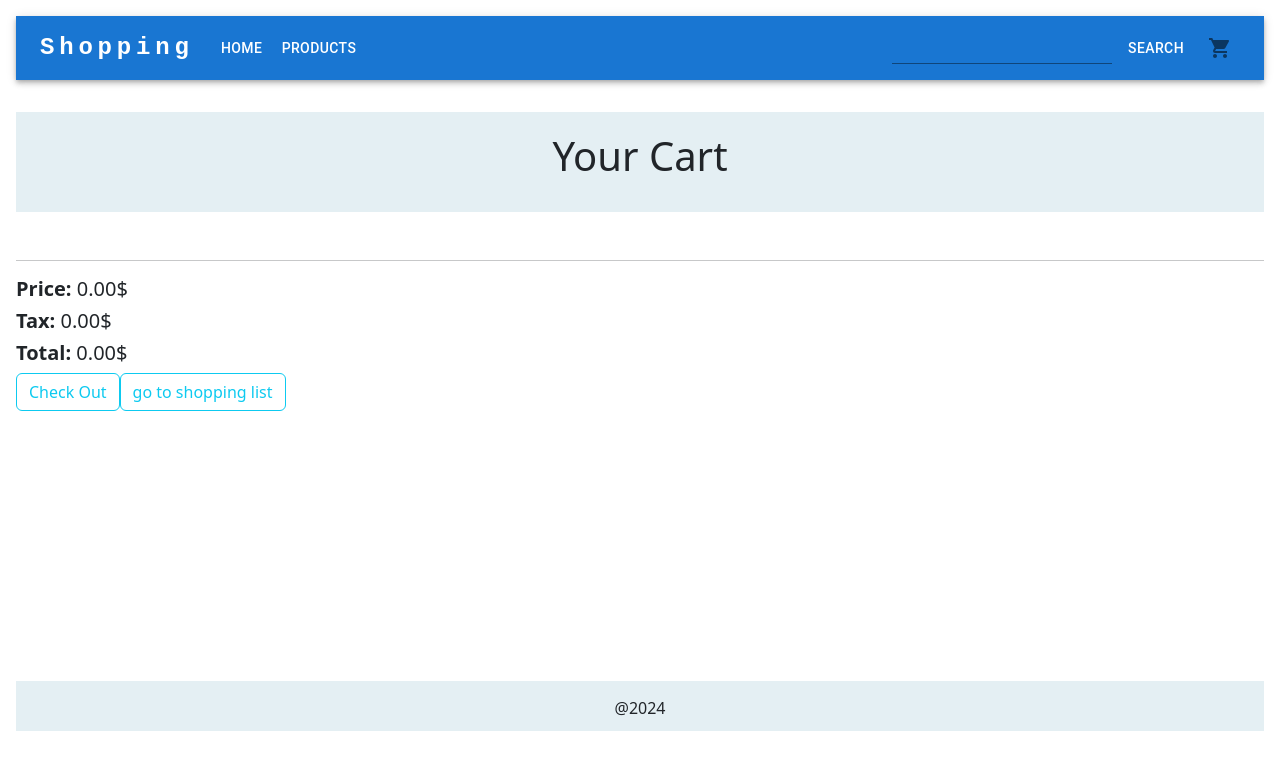
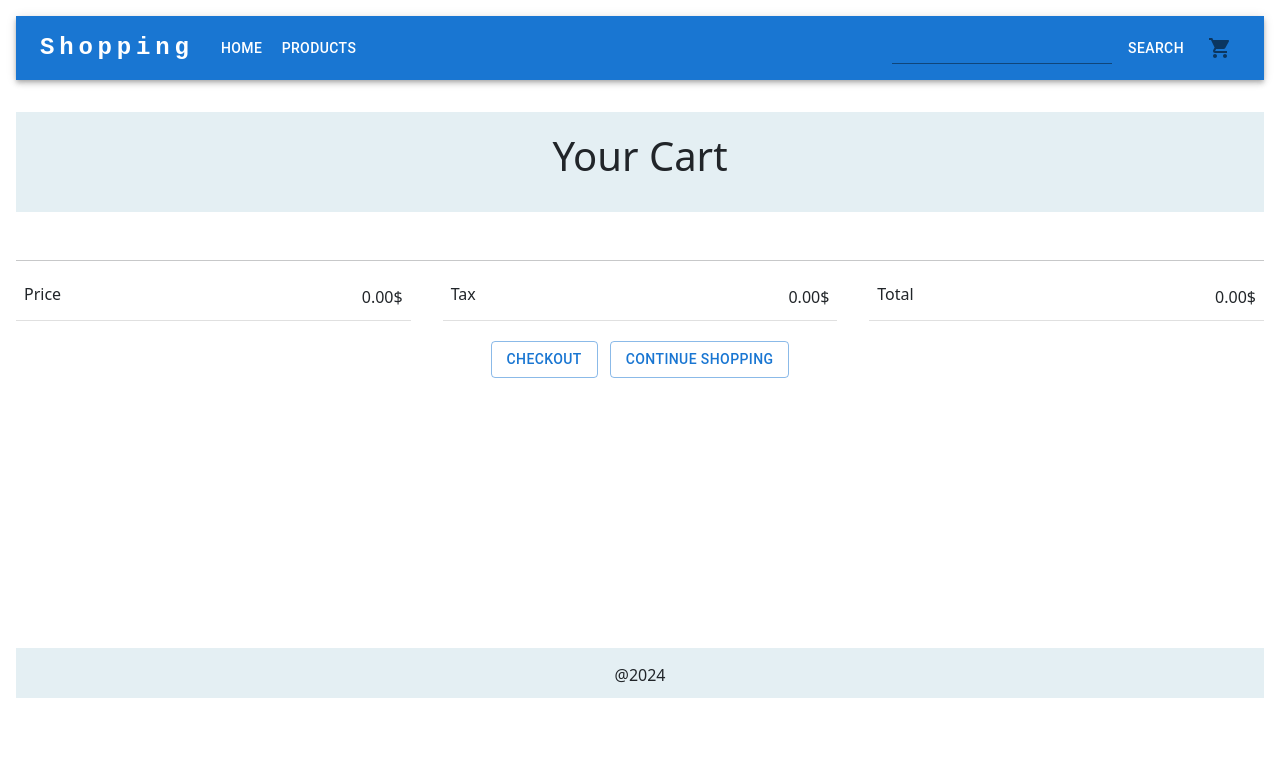
Before and after one commit to sara-kamel/shopping-flow-react, a React (Create React App) app: page /cart in a window 1280 px wide. Shown: the top 770 px of the page. Built offline with nearby package versions, Linux system fonts and the light colour scheme.

Commit message:
Update cart styles

```diff
--- a/src/App.js
+++ b/src/App.js
@@ -2,7 +2,7 @@ import { useState } from "react";
 import "./style.css";
 import Products from "./Products";
 import Home from "./Home";
-import Cart from "./Cart";
+import Cart from "./cart/Cart";
 import { Route, Routes } from "react-router-dom";
 import ProductDetails from "./ProductDetails";
 import { countQuantity, getItemsFromLocalStorge } from "./helper";
--- a/src/Cart.js
+++ /dev/null
@@ -1,107 +0,0 @@
-import { useNavigate } from "react-router-dom";
-import { countTotal, updateCartQuantity, countQuantity } from "./helper";
-import useLocalStorage from "./useLocalStorage";
-import Card from "react-bootstrap/Card";
-import Form from "react-bootstrap/Form";
-import Button from "react-bootstrap/Button";
-import { Stack } from "react-bootstrap";
-import { Box } from "@mui/material";
-import {
-  TitleStyles,
-  CardBodystyles,
-  CardStyles,
-  CartFooterStyles,
-  CartImgStyles,
-} from "./Styles";
-
-export default function Cart({ onChangeItemsCount }) {
-  const navigate = useNavigate();
-  const { items: cartList, setItems: setCartList } =
-    useLocalStorage("cartList");
-
-  function onHandleChange(list, id, newQuantity) {
-    const newList = updateCartQuantity(list, id, newQuantity);
-    setCartList(newList);
-    onChangeItemsCount(countQuantity(newList));
-  }
-
-  const total = countTotal(cartList);
-  const tax = total * 0.07;
-  const totalPrice = total + tax;
-
-  return (
-    <>
-      <Box sx={TitleStyles}>
-        <h1> Your Cart </h1>
-      </Box>
-
-      <Stack direction="horizontal" gap={3} style={{ flexWrap: "wrap" }}>
-        {cartList.map((product) => (
-          <Card key={product.id} style={CardStyles} className="p-2">
-            <Card.Body style={CardBodystyles}>
-              <Card.Img
-                variant="top"
-                src={product.image}
-                style={CartImgStyles}
-              />
-
-              <Card.Title
-                title="show product"
-                style={{ cursor: "pointer" }}
-                onClick={() => {
-                  navigate(`/products/${product.id}`);
-                }}
-              >
-                {product.title}
-              </Card.Title>
-              <h1>{product.price}$</h1>
-            </Card.Body>
-            <Card.Footer style={CartFooterStyles}>
-              <Form.Label>
-                <b>Quantity</b>
-              </Form.Label>
-
-              <Form.Control
-                type="number"
-                value={product.quantity}
-                onChange={(e) => {
-                  if (e.target.value >= 1) {
-                    onHandleChange(
-                      cartList,
-                      product.id,
-                      parseInt(e.target.value)
-                    );
-                  }
-                }}
-              />
-              <Button
-                variant="danger"
-                onClick={() => {
-                  setCartList(cartList.filter((p) => p.id !== product.id));
-                  onChangeItemsCount(
-                    countQuantity(cartList) - product.quantity
-                  );
-                }}
-              >
-                Delete
-              </Button>
-            </Card.Footer>
-          </Card>
-        ))}
-      </Stack>
-
-      <hr />
-      <div>
-        <h5><b>Price:</b> {total.toFixed(2)}$</h5>
-        <h5><b>Tax:</b> {tax.toFixed(2)}$</h5>
-        <h5> <b>Total:</b> {totalPrice.toFixed(2)}$</h5>
-        <Button variant="outline-info" onClick={() => navigate("/checkout")}>
-          Check Out
-        </Button>
-        <Button variant="outline-info" onClick={() => navigate("/products")}>
-          go to shopping list
-        </Button>
-      </div>
-    </>
-  );
-}
--- a/src/Products.js
+++ b/src/Products.js
@@ -7,7 +7,7 @@ import { CardActionArea, CardActions } from "@mui/material";
 import Grid from "@mui/material/Grid";
 import Box from "@mui/material/Box";
 import Button from "@mui/material/Button";
-import { TitleStyles, ProductsCridStyles } from "./Styles";
+import { TitleStyles, ProductsGridStyles } from "./Styles";
 
 export default function Products({ products }) {
   return (
@@ -17,7 +17,7 @@ export default function Products({ products }) {
       </Box>
       <Box>{!products.length > 0 && (<h4>There are no matching products for your search </h4>) }</Box>
       <Box>{products.length > 0 && (<h4>{products.length === 1 ? "There is 1 product." : `There are ${products.length} products`}</h4>) }</Box>
-      <Grid spacing={2} container  style={ProductsCridStyles}>
+      <Grid spacing={2} container  style={ProductsGridStyles}>
         {products.map((product) => (
           <Card key={product.id} sx={{ maxWidth: 345, marginTop: "10px" }}>
             <CardActionArea>
--- a/src/Styles.js
+++ b/src/Styles.js
@@ -1,66 +1,54 @@
 export const TitleStyles = {
-  textAlign: "center",
-  background: "#e4eff3",
-  width: "100%",
+  textAlign: 'center',
+  background: '#e4eff3',
+  width: '100%',
   height: 100,
   marginTop: 4,
   marginBottom: 4,
-  paddingTop: "20px",
-};
-export const FormFieldSyles = { width: "70%" };
+  paddingTop: '20px'
+}
+
+export const FormFieldSyles = { width: '70%' }
 
 export const ModalStyles = {
-  position: "absolute",
-  top: "50%",
-  left: "50%",
-  transform: "translate(-50%, -50%)",
+  position: 'absolute',
+  top: '50%',
+  left: '50%',
+  transform: 'translate(-50%, -50%)',
   width: 400,
-  bgcolor: "background.paper",
-  border: "2px solid #000",
+  bgcolor: 'background.paper',
+  border: '2px solid #000',
   boxShadow: 24,
-  p: 4,
-};
+  p: 4
+}
 
 export const FormStyles = {
   margin: 0,
-  marginTop: "30px",
-  display: "flex",
-  flexWrap: "wrap",
-  justifyContent: "center",
-  gap: "10px",
-  padding: "10px",
-};
+  marginTop: '30px',
+  display: 'flex',
+  flexWrap: 'wrap',
+  justifyContent: 'center',
+  gap: '10px',
+  padding: '10px'
+}
 
 //cart styles section
-export const CardStyles = { width: "30rem" };
-export const CardBodystyles = {
-  display: "flex",
-  flexDirection: "row",
-  gap: "20px",
-};
-export const CartImgStyles = { height: "100px", width: "100px" };
-export const CartFooterStyles = {
-  display: "flex",
-  alignContent: "baseline",
-  gap: "4px",
-};
 
-
-export const ProductsCridStyles = {
-  background: "#c6e1f1",
-  margin: "auto",
-  justifyContent: "center",
-  padding: "10px",
-  gap: "15px"
-};
+export const ProductsGridStyles = {
+  background: '#c6e1f1',
+  margin: 'auto',
+  justifyContent: 'center',
+  padding: '10px',
+  gap: '15px'
+}
 
 export const FooterStyles = {
-  textAlign: "center",
-  background: "#e4eff3",
-  marginTop: "270px",
+  textAlign: 'center',
+  background: '#e4eff3',
+  marginTop: '270px',
   marginBottom: 0,
-  width: "100%",
+  width: '100%',
   height: 50,
   gap: 1,
-  paddingTop: "15px",
-};
+  paddingTop: '15px'
+}
--- /dev/null
+++ b/src/cart/Cart.js
@@ -0,0 +1,117 @@
+import { useNavigate } from 'react-router-dom'
+import { countTotal, updateCartQuantity, countQuantity } from '../helper'
+import useLocalStorage from '../useLocalStorage'
+import Form from 'react-bootstrap/Form'
+import { Box, Stack, Typography, Button } from '@mui/material'
+import { TitleStyles } from '../Styles'
+import {
+  ProductCardStyles,
+  CardFooterStyles,
+  CardImgStyles,
+  BillFieldStyles,
+  CartButtonsStyles
+} from './CartStyles'
+
+export default function Cart ({ onChangeItemsCount }) {
+  const navigate = useNavigate()
+  const { items: cartList, setItems: setCartList } = useLocalStorage('cartList')
+
+  function onHandleChange (list, id, newQuantity) {
+    const newList = updateCartQuantity(list, id, newQuantity)
+    setCartList(newList)
+    onChangeItemsCount(countQuantity(newList))
+  }
+
+  const total = countTotal(cartList)
+  const tax = total * 0.07
+  const totalPrice = total + tax
+
+  return (
+    <>
+      <Box sx={TitleStyles}>
+        <h1> Your Cart </h1>
+      </Box>
+
+      <Stack
+        data-testid='cart-items'
+        direction={{ xs: 'column', sm: 'row' }}
+        flexWrap='wrap'
+        justifyContent={{ xs: 'center', sm: 'flex-start' }}
+      >
+        {cartList.map(product => (
+          <ProductCardStyles key={product.id} spacing={5}>
+            <Stack flexDirection='row' justifyContent='space-between'>
+              <img src={product.image} style={CardImgStyles} />
+
+              <Typography
+                variant='h6'
+                title='show product'
+                style={{ cursor: 'pointer', textAlign: 'center' }}
+                onClick={() => {
+                  navigate(`/products/${product.id}`)
+                }}
+              >
+                {product.title}
+                <h6>{product.price}$</h6>
+              </Typography>
+            </Stack>
+            <Form style={CardFooterStyles}>
+              <Form.Label>
+                <b>Quantity</b>
+              </Form.Label>
+
+              <Form.Control
+                type='number'
+                value={product.quantity}
+                onChange={e => {
+                  if (e.target.value >= 1) {
+                    onHandleChange(
+                      cartList,
+                      product.id,
+                      parseInt(e.target.value)
+                    )
+                  }
+                }}
+              />
+              <Button
+                variant='contained'
+                color='warning'
+                onClick={() => {
+                  setCartList(cartList.filter(p => p.id !== product.id))
+                  onChangeItemsCount(countQuantity(cartList) - product.quantity)
+                }}
+              >
+                Delete
+              </Button>
+            </Form>
+          </ProductCardStyles>
+        ))}
+      </Stack>
+
+      <hr />
+      <Stack
+        direction={{ xs: 'column', md: 'row' }}
+        spacing={{ xs: 1, sm: 2, md: 4 }}
+      >
+        <BillFieldStyles>
+          <h6>Price</h6>
+          <aside>{total.toFixed(2)}$</aside>
+        </BillFieldStyles>
+        <BillFieldStyles>
+          <h6>Tax </h6> <aside>{tax.toFixed(2)}$</aside>
+        </BillFieldStyles>
+        <BillFieldStyles>
+          <h6>Total </h6> <aside>{totalPrice.toFixed(2)}$</aside>
+        </BillFieldStyles>
+      </Stack>
+      <CartButtonsStyles>
+        <Button variant='outlined' onClick={() => navigate('/checkout')}>
+          Checkout
+        </Button>
+        <Button variant='outlined' onClick={() => navigate('/products')}>
+          Continue shopping
+        </Button>
+      </CartButtonsStyles>
+    </>
+  )
+}
--- /dev/null
+++ b/src/cart/CartStyles.jsx
@@ -0,0 +1,47 @@
+import { Box, Stack, styled } from "@mui/material";
+
+
+export const ProductCardStyles = styled(Stack)(({ theme }) => ({
+  border: "1px solid #9f9f9f52",
+  borderRadius: '5px',
+  padding: '20px',
+  marginTop: '10px',
+  width: '100%',
+  gap: '15',
+  [theme.breakpoints.up('sm')]: {
+    width: ' 48%',
+    padding: '10px',
+    margin: '5px',
+  },
+  [theme.breakpoints.up('md')]: {
+    width: '400px',
+    margin: '15px',
+    padding: '20px',
+  },
+
+}))
+
+
+export const CardImgStyles = { height: '100px', width: '100px' }
+export const CardFooterStyles = {
+  borderTop: '1px solid #9f9f9f52',
+  paddingTop: '15px',
+  display: 'flex',
+  alignContent: 'baseline',
+  gap: '10px'
+}
+
+export const BillFieldStyles = styled(Stack)(({ theme }) => ({
+  justifyContent: 'space-between',
+  width: '100%',
+  flexDirection: 'row',
+  padding: theme.spacing(1),
+  borderBottom: '1px solid #9f9f9f52'
+}))
+
+export const CartButtonsStyles = styled(Box)(({ theme }) => ({
+  display: 'flex',
+  justifyContent: 'center',
+  gap: theme.spacing(1.5),
+  marginTop: theme.spacing(2.5)
+}))
```
Also changed, not shown: src/style.css (+25 -31 lines), 1 other file (tests, documents, lock files or other folders).
